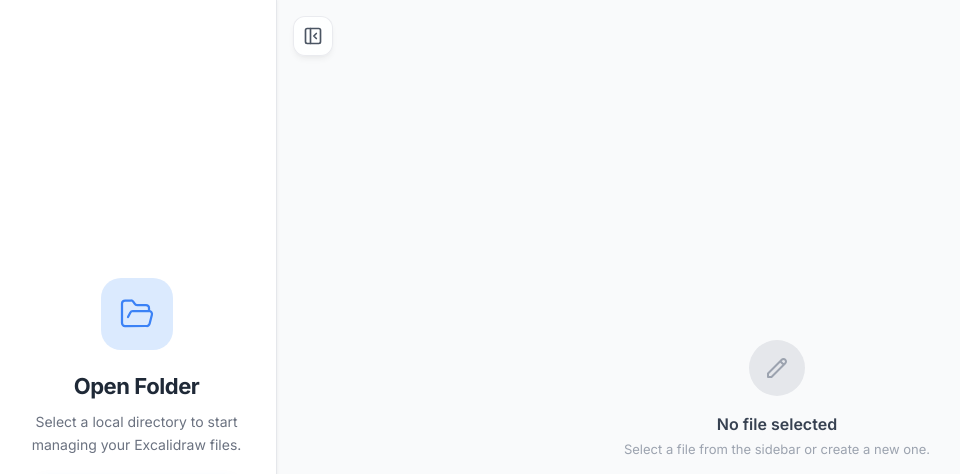
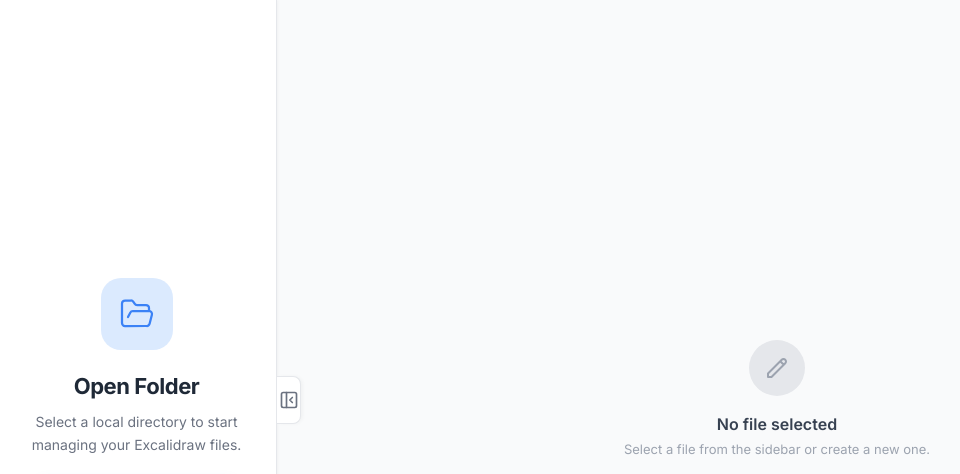
Before and after one commit to maleksah/excalidraw-fs, a React (Vite) app: page / in a window 1280 px wide. Shown: the top 474 px of the page, without its empty margins (3-963 px from the left). Built offline with nearby package versions, Linux system fonts and the light colour scheme.

Commit message:
fix menu toggle button hiding excalidraw burger menu

```diff
--- a/src/index.css
+++ b/src/index.css
@@ -582,36 +582,36 @@
   background: #2563eb;
 }
 
-/* ========== Sidebar Toggle Button ========== */
 .sidebar-toggle-btn {
   position: absolute;
-  top: 16px;
-  left: 16px;
+  top: 50%;
+  transform: translateY(-50%);
+  left: 0;
   z-index: 40;
   display: flex;
   align-items: center;
   justify-content: center;
-  width: 40px;
-  height: 40px;
-  background: rgba(255, 255, 255, 0.85);
-  backdrop-filter: blur(8px);
-  border: 1px solid rgba(229, 231, 235, 0.8);
-  border-radius: 12px;
-  color: #4b5563;
+  width: 24px;
+  height: 48px;
+  background: #ffffff;
+  border: 1px solid #e5e7eb;
+  border-left: none;
+  border-radius: 0 8px 8px 0;
+  color: #6b7280;
   cursor: pointer;
-  box-shadow: 0 4px 6px -1px rgba(0, 0, 0, 0.05), 0 2px 4px -1px rgba(0, 0, 0, 0.03);
+  box-shadow: 2px 0 4px -1px rgba(0, 0, 0, 0.05);
   transition: all 0.2s cubic-bezier(0.4, 0, 0.2, 1);
 }
 
 .sidebar-toggle-btn:hover {
-  background: #ffffff;
+  background: #f9fafb;
   color: #1f2937;
-  transform: translateY(-1px);
-  box-shadow: 0 6px 8px -1px rgba(0, 0, 0, 0.08), 0 4px 6px -1px rgba(0, 0, 0, 0.04);
+  width: 28px;
+  box-shadow: 3px 0 6px -1px rgba(0, 0, 0, 0.08);
 }
 
 .sidebar-toggle-btn:active {
-  transform: translateY(0);
+  background: #f3f4f6;
 }
 
 /* ========== Inline empty tree ========== */
```
